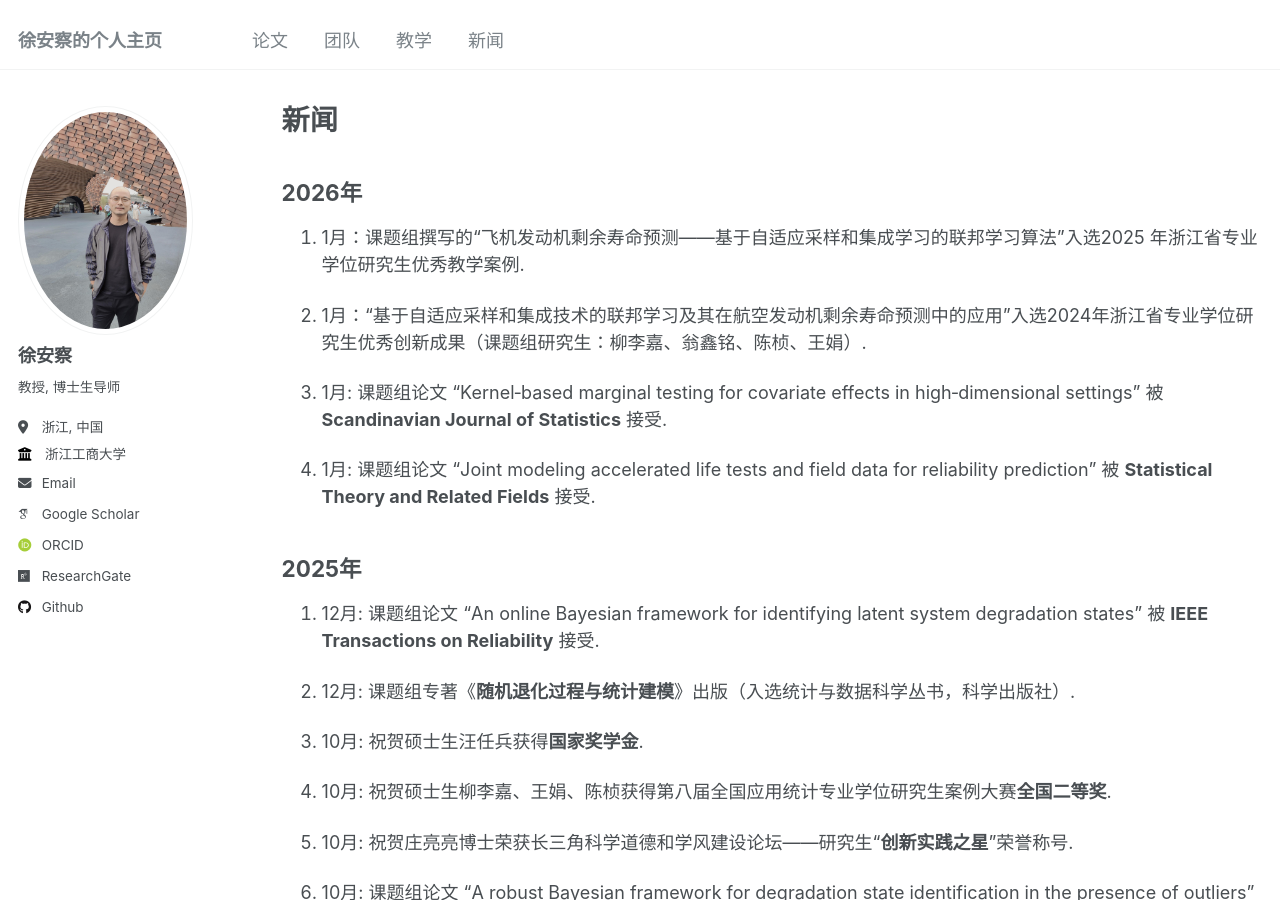
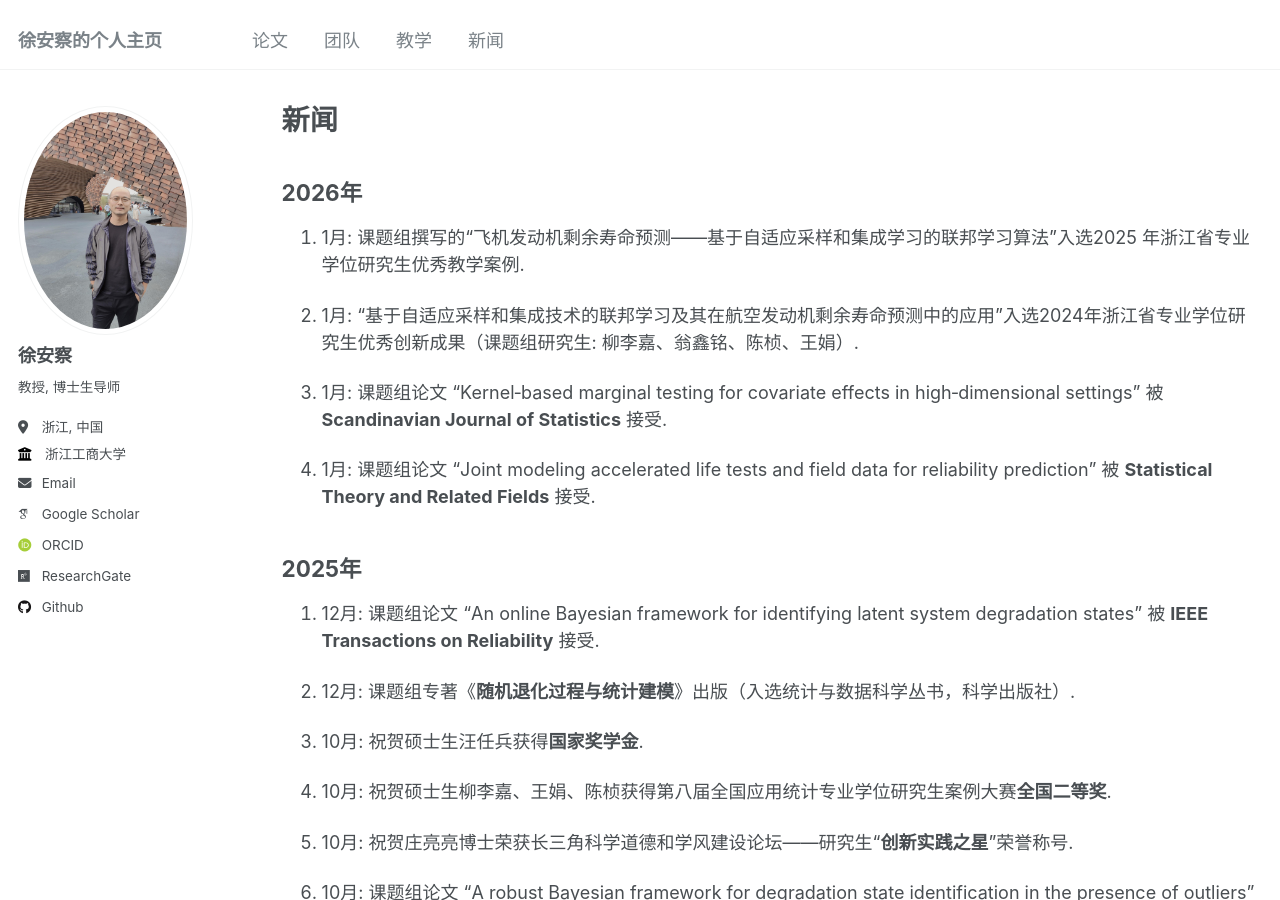
Before and after one commit to XU-ANCHA/XU-ANCHA.github.io, a Jekyll site: the page built from _pages/year-archive.md, in a window 1280 px wide and 900 px high. Built offline with Jekyll 4.4.1, drawn with Linux system fonts in a browser that asks for light colours; some web fonts are replaced.

```diff
--- a/_pages/year-archive.md
+++ b/_pages/year-archive.md
@@ -7,9 +7,9 @@ author_profile: true
 
 ## 2026年
 
-1. 1月：课题组撰写的“飞机发动机剩余寿命预测——基于自适应采样和集成学习的联邦学习算法”入选2025 年浙江省专业学位研究生优秀教学案例.
+1. 1月: 课题组撰写的“飞机发动机剩余寿命预测——基于自适应采样和集成学习的联邦学习算法”入选2025 年浙江省专业学位研究生优秀教学案例.
 
-1. 1月：“基于自适应采样和集成技术的联邦学习及其在航空发动机剩余寿命预测中的应用”入选2024年浙江省专业学位研究生优秀创新成果（课题组研究生：柳李嘉、翁鑫铭、陈桢、王娟）.
+1. 1月: “基于自适应采样和集成技术的联邦学习及其在航空发动机剩余寿命预测中的应用”入选2024年浙江省专业学位研究生优秀创新成果（课题组研究生: 柳李嘉、翁鑫铭、陈桢、王娟）.
 
 1. 1月: 课题组论文 “Kernel‐based marginal testing for covariate effects in high‐dimensional settings” 被 **Scandinavian Journal of Statistics**  接受.
 
```
